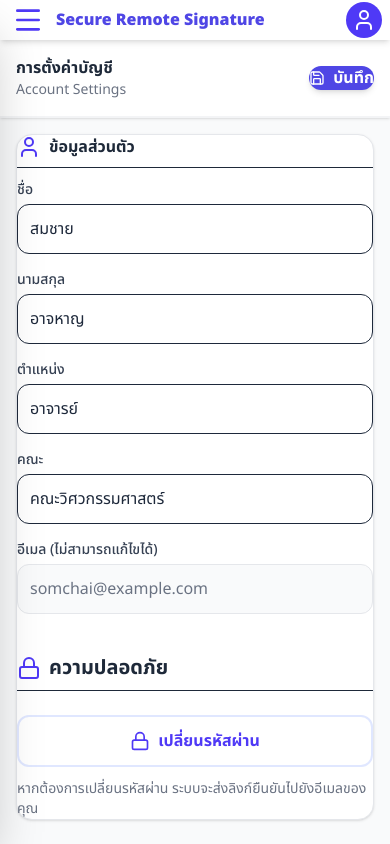
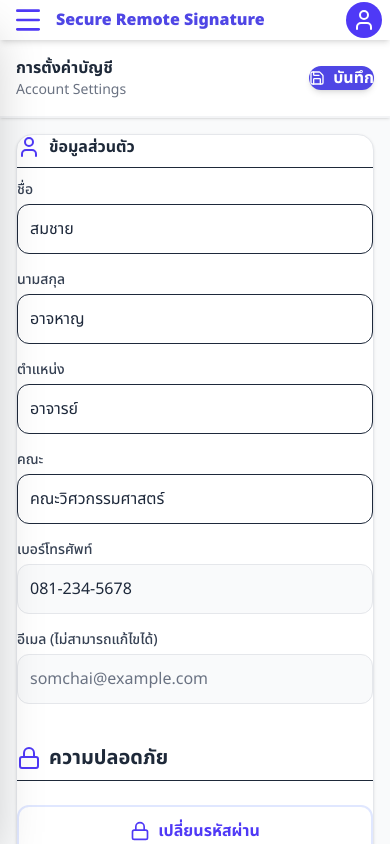
Before and after one commit to Secure-Remote-signature/RemoteSecureSignature, a Next.js app in the folder frontend/: page /SettingPage in a window 390 px wide. Built offline with nearby package versions, Linux system fonts and the light colour scheme.

Commit message:
feat: add phone number input field to SettingsPage

```diff
--- a/frontend/app/(main)/SettingPage/page.tsx
+++ b/frontend/app/(main)/SettingPage/page.tsx
@@ -68,6 +68,14 @@ export default function SettingsPage() {
                 />
               </div>
               <div className="md:col-span-2">
+                <label className="block text-sm pi:text-lg font-medium text-gray-700 mb-1">เบอร์โทรศัพท์</label>
+                <input
+                  type="text"
+                  defaultValue="081-234-5678"
+                  className="w-full p-3 pi:p-4 text-base pi:text-xl border border-gray-200 bg-gray-50 text-gray-500 roundw-full p-3 pi:p-4 text-base pi:text-xl border text-Slate-gray rounded-xl focus:ring-2 focus:ring-indigo-500 outline-none transition-alled-xl cursor-not-allowed"
+                />
+              </div>
+              <div className="md:col-span-2">
                 <label className="block text-sm pi:text-lg font-medium text-gray-700 mb-1">อีเมล (ไม่สามารถแก้ไขได้)</label>
                 <input
                   type="email"
```
